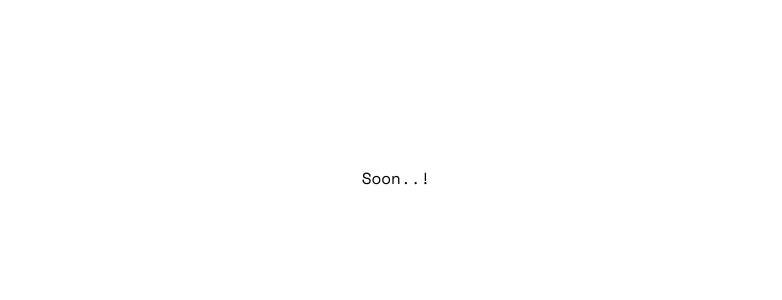
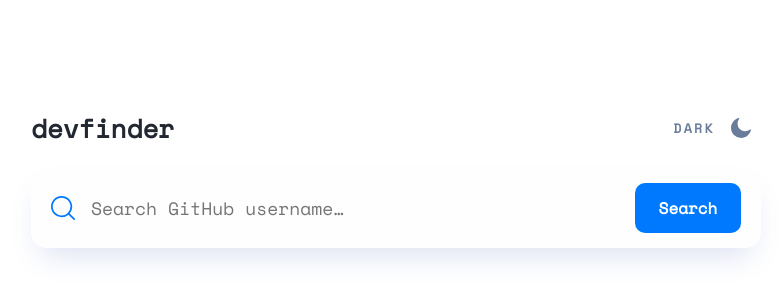
Before and after one commit to MishSoft/github-search-users, a React (Vite) app: page / in a window 1280 px wide. Shown: the part 222-522 px from the top of the page, without its empty margins (244-1026 px from the left). Built offline with nearby package versions, Linux system fonts and the light colour scheme.

Commit message:
add components and them styles.

```diff
--- a/src/App.jsx
+++ b/src/App.jsx
@@ -1,5 +1,12 @@
+import Header from "./components/Header/Header";
+
 function App() {
-  return <div>Soon..!</div>;
+  return (
+    <div className="board">
+      <Header/>
+      {/* UserBoard */}
+    </div>
+  );
 }
 
 export default App;
--- /dev/null
+++ b/src/components/Header/Header.jsx
@@ -0,0 +1,16 @@
+import InputField from "./InputField/InputField";
+import Mode from "./Mode/Mode";
+
+function Header() {
+  return (
+    <div className="header-component-header">
+        <div className="title-mode">
+            <h1>devfinder</h1>
+            <Mode/>
+        </div>
+        <InputField/>
+    </div>
+  );
+}
+
+export default Header;
--- /dev/null
+++ b/src/components/Header/InputField/InputField.jsx
@@ -0,0 +1,13 @@
+import searchIcon from "/public/assets/icon-search.svg"
+
+function InputField() {
+  return (
+    <form id="inputField">
+        <img src = {searchIcon} alt="search icon" />
+        <input type="text" placeholder="Search GitHub username…" />
+        <button type="submit">Search</button>
+    </form>
+  );
+}
+
+export default InputField;
--- /dev/null
+++ b/src/components/Header/Mode/Mode.jsx
@@ -0,0 +1,13 @@
+// import sunIcon from "/public/assets/icon-sun.svg"
+import moonIcon from "/public/assets/icon-moon.svg"
+
+function Mode() {
+  return (
+    <div className="mode-component">
+      <span>DARK</span>
+      <img src = {moonIcon} alt="mode-image" />
+    </div>
+  );
+}
+
+export default Mode;
--- a/src/index.css
+++ b/src/index.css
@@ -1,9 +1,34 @@
-@import url('https://fonts.googleapis.com/css2?family=Inter&family=Space+Mono&display=swap');
+@import url("https://fonts.googleapis.com/css2?family=Inter&family=Space+Mono&display=swap");
 
 * {
   margin: 0;
   padding: 0;
   box-sizing: border-box;
+  font-family: "Space Mono", monospace;
+}
+
+:root {
+  --light-body-background: #f6f8ff;
+  --light-header-title-color: #222731;
+  --light-header-mode-color: #697c9a;
+  --light-username-color: #2b3442;
+  --light-user-join-color: #697c9a;
+  --light-user-bio-color: #4b6a9b;
+  --light-user-followers-background: #f6f8ff;
+  --light-input-background: #fefefe;
+
+  --dark-body-background: #141d2f;
+  --dark-header-title-color: #fff;
+  --dark-header-mode-color: #fff;
+  --dark-username-color: #fff;
+  --dark-user-join-color: #fff;
+  --dark-user-bio-color: #fff;
+  --dark-user-followers-background: #141d2f;
+
+  --search-button-background: #0079ff;
+  --search-button-hover-background: #60abff;
+  --white: #fff;
+  --no-result: #f74646;
 }
 
 body {
@@ -11,5 +36,91 @@ body {
   display: flex;
   align-items: center;
   justify-content: center;
-  font-family: 'Space Mono', monospace;
+  font-family: "Space Mono", monospace;
 }
+
+.board {
+  width: 730px;
+}
+
+.title-mode {
+  display: flex;
+  align-items: center;
+  justify-content: space-between;
+}
+
+.title-mode h1 {
+  font-size: 26px;
+  font-weight: 700;
+  color: var(--light-header-title-color);
+}
+
+.mode-component {
+  padding: 10px;
+  display: flex;
+  align-items: center;
+  cursor: pointer;
+}
+
+.mode-component span {
+  font-size: 13px;
+  font-weight: 700;
+  letter-spacing: 2.5px;
+  color: var(--light-header-mode-color);
+}
+
+.mode-component img {
+  margin-left: 16px;
+}
+
+#inputField {
+  margin-top: 20px;
+  position: relative;
+  padding: 15px 20px;
+  display: flex;
+  align-items: center;
+  justify-content: space-between;
+  border-radius: 15px;
+  background-color: var(--light-input-background);
+  box-shadow: 0px 16px 30px -10px rgba(70, 96, 187, 0.2);
+}
+
+#inputField input {
+  position: absolute;
+  width: 100%;
+  height: 100%;
+  padding-left: 60px;
+  left: 0;
+  border: none;
+  background-color: transparent;
+  outline: none;
+  font-size: 18px;
+  font-weight: 400;
+  border-radius: 15px;
+  z-index: 0;
+  border: none;
+  color: var(--light-header-title-color);
+  transition: all 0.2s ease;
+}
+
+#inputField input:focus {
+  border: 2px solid var(--search-button-hover-background);
+}
+
+#inputField button {
+  width: 106px;
+  height: 50px;
+  color: var(--white);
+  border-radius: 10px;
+  border: none;
+  background-color: var(--search-button-background);
+  cursor: pointer;
+  transition: all 0.2s ease;
+  z-index: 2;
+  font-size: 16px;
+  font-weight: 700;
+}
+
+#inputField button:hover {
+  background-color: var(--search-button-hover-background);
+}
```
Also changed, not shown: .eslintrc.cjs.
